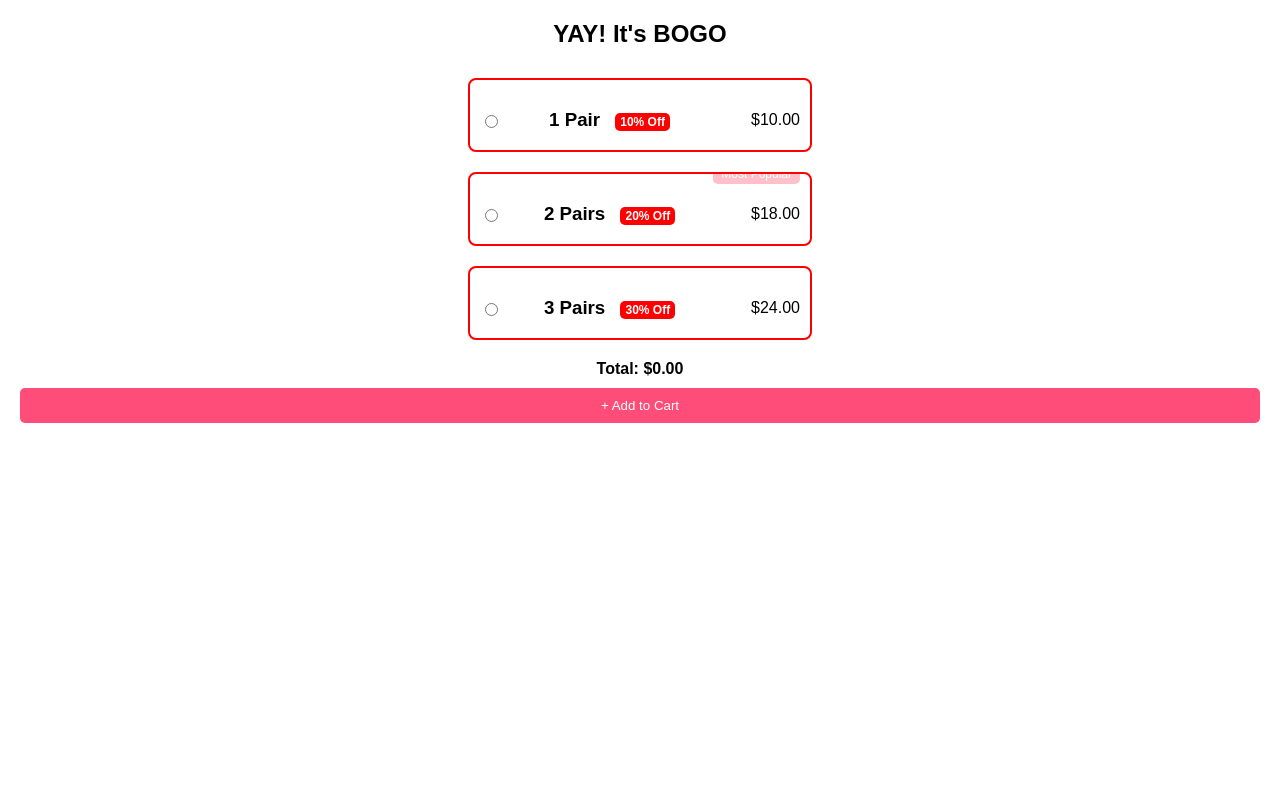
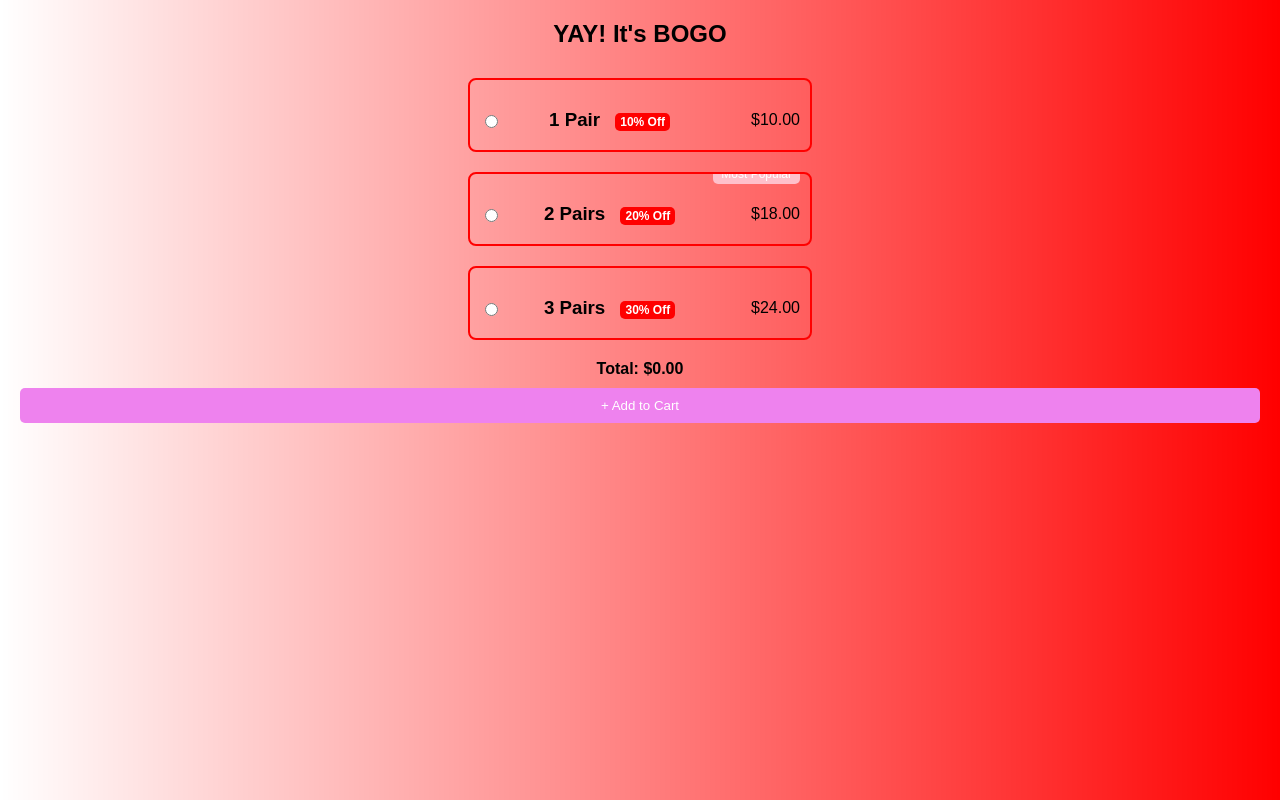
Before and after one commit to thedas11/Box-UI-Support, a plain HTML site: page index.html in a window 1280 px wide. Drawn offline with Linux system fonts and the light colour scheme.

Commit message:
css change

```diff
--- a/style.css
+++ b/style.css
@@ -2,6 +2,7 @@ body {
     font-family: Arial, sans-serif;
     text-align: center;
     margin: 20px;
+    background-image: linear-gradient(to right, rgba(255,0,0,0), rgba(255,0,0,1));
 }
 .container {
     display: flex;
@@ -63,7 +64,7 @@ select {
     margin-top: 10px;
 }
 .add-to-cart {
-    background: #ff4d79;
+    background: violet;
     color: white;
     border: none;
     padding: 10px;
```
